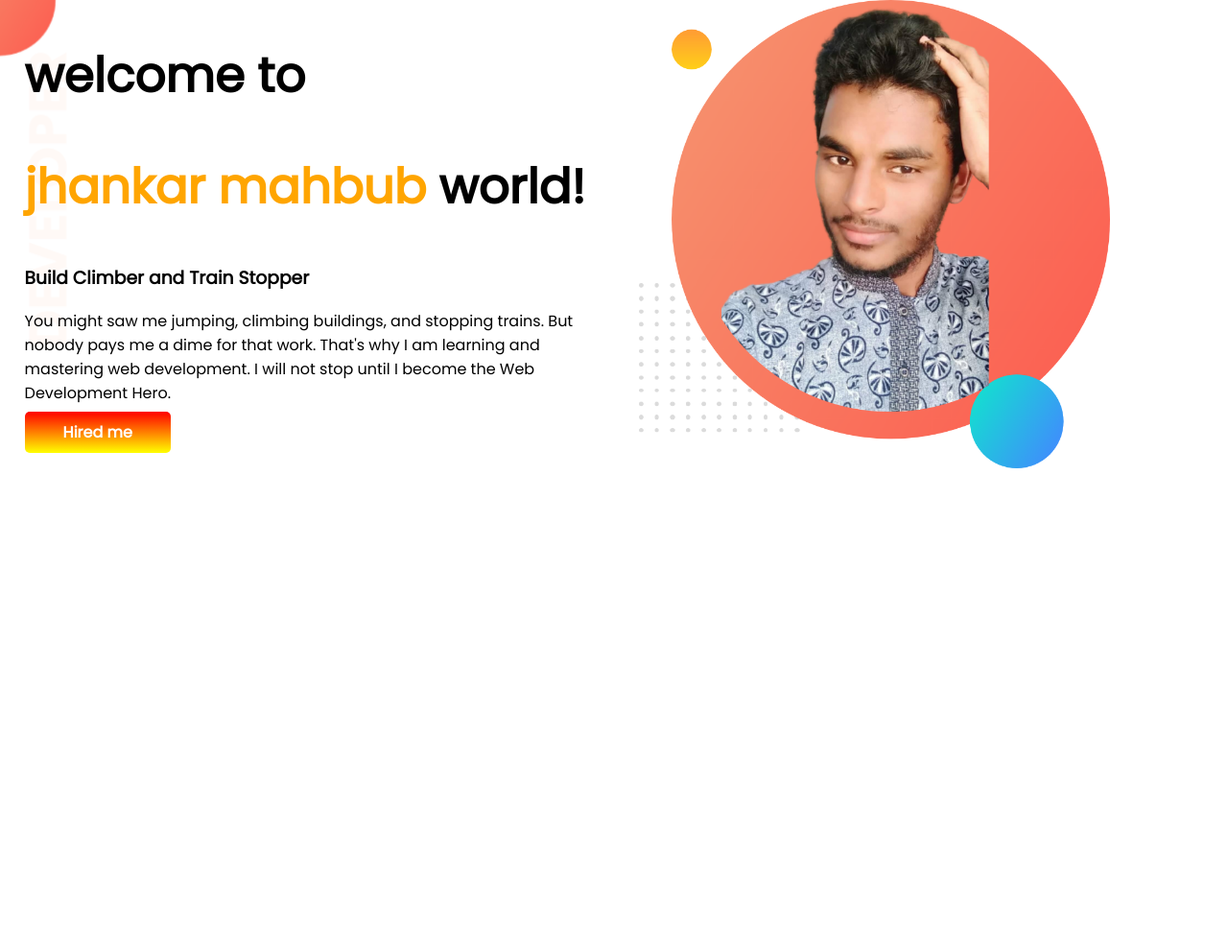
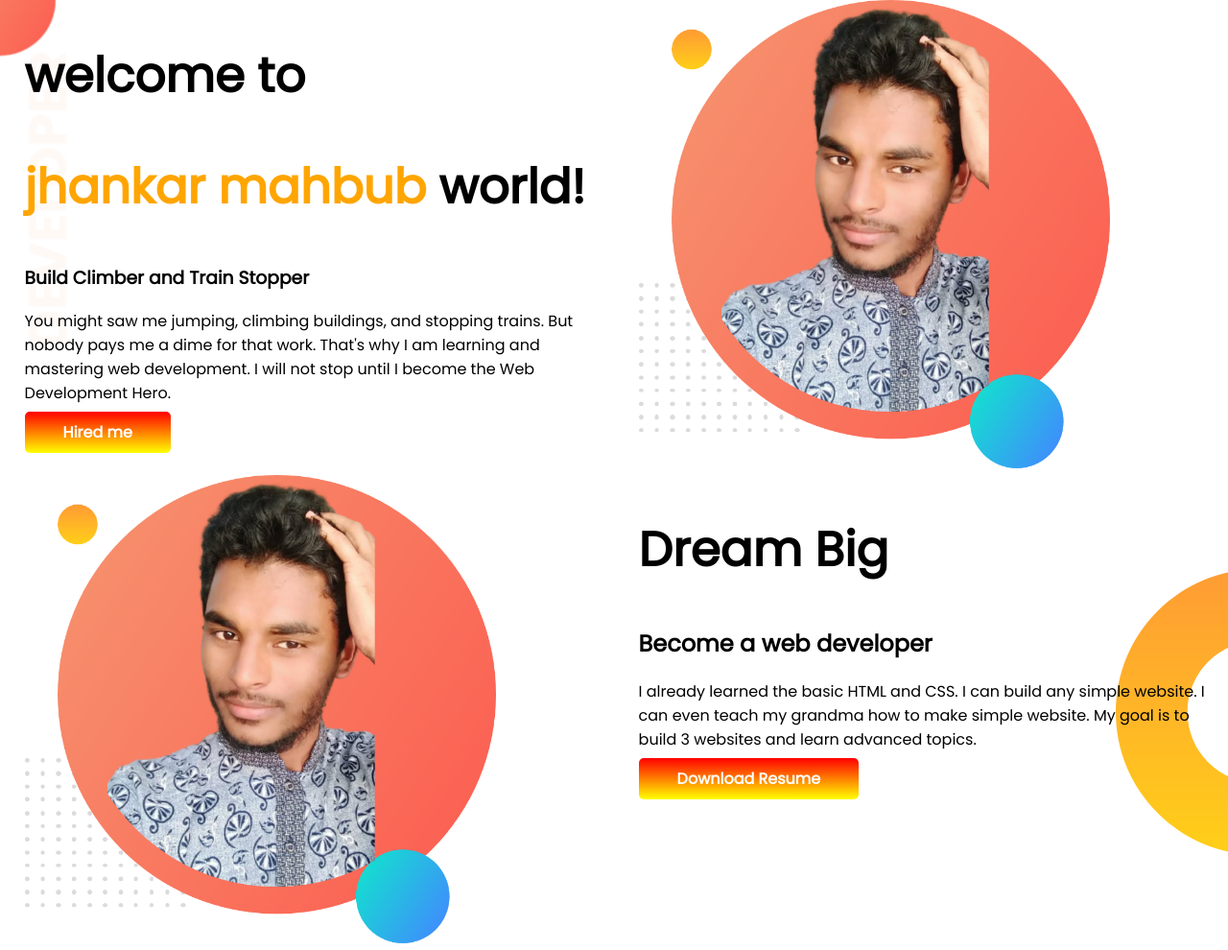
Before and after one commit to AKSarder/developer-portfolio, a plain HTML site: page index.html in a window 1280 px wide. Shown: the whole page at 96% size. Before the commit the page ends 800 px from the top, so only its background shows below. Drawn offline with Linux system fonts and the light colour scheme.

Commit message:
dream section added

```diff
--- a/index.html
+++ b/index.html
@@ -34,6 +34,24 @@
         </div>
     </section>
 
+    <section class="dream-big">
+        <div class="half-width">
+            <img src="images/my-profile-bg.png" alt="">
+        </div>
+
+        <div class="half-width">
+            <h1>Dream Big</h1>
+            <h2>Become a web developer</h2>
+            <p>I already learned the basic HTML and CSS. I can build any simple website. I can even teach my grandma how
+                to make simple website. My goal is to build 3 websites and learn advanced topics.</p>
+
+            <a class="link-button" target="_blank" href="https://mybdjobs.bdjobs.com/mybdjobs/masterview.asp">Download
+                Resume
+            </a>
+        </div>
+    </section>
+
+
 
 </body>
 
--- a/style.css
+++ b/style.css
@@ -32,3 +32,9 @@ section{
     background: url(images/top-banner.png);
     background-repeat: no-repeat;
 }
+
+.dream-big{
+    background-image: url(images/dream-bg.png);
+    background-repeat: no-repeat;
+    background-position: right;
+}
```
